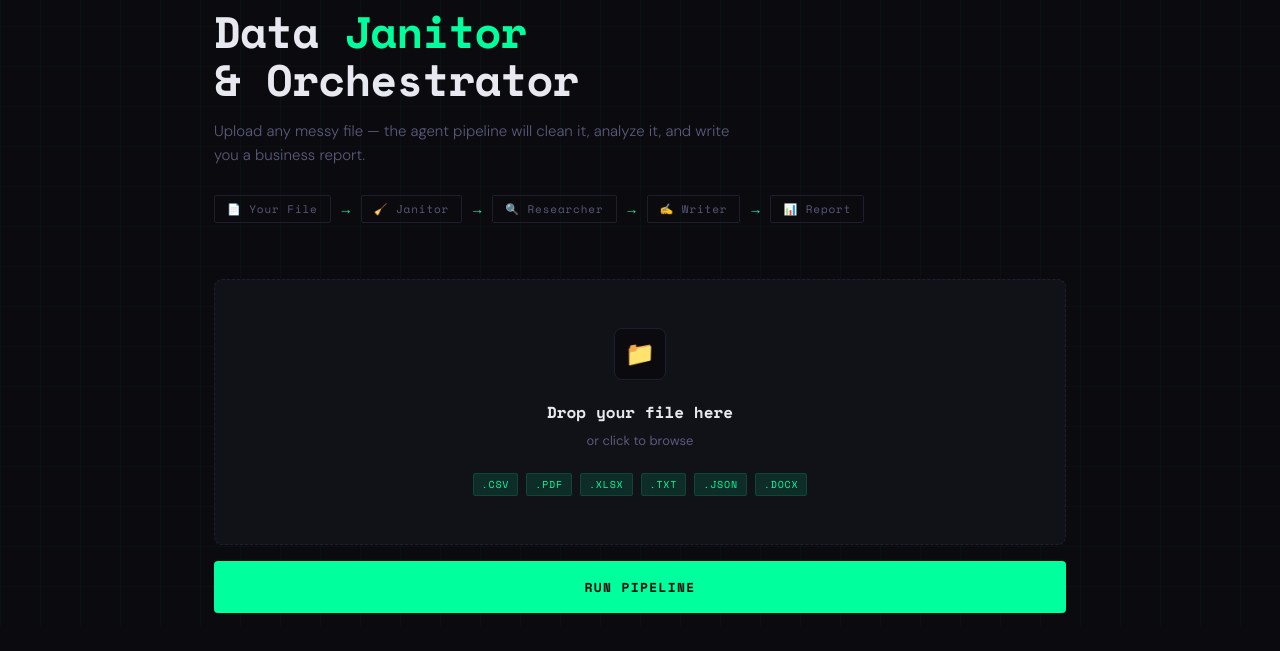
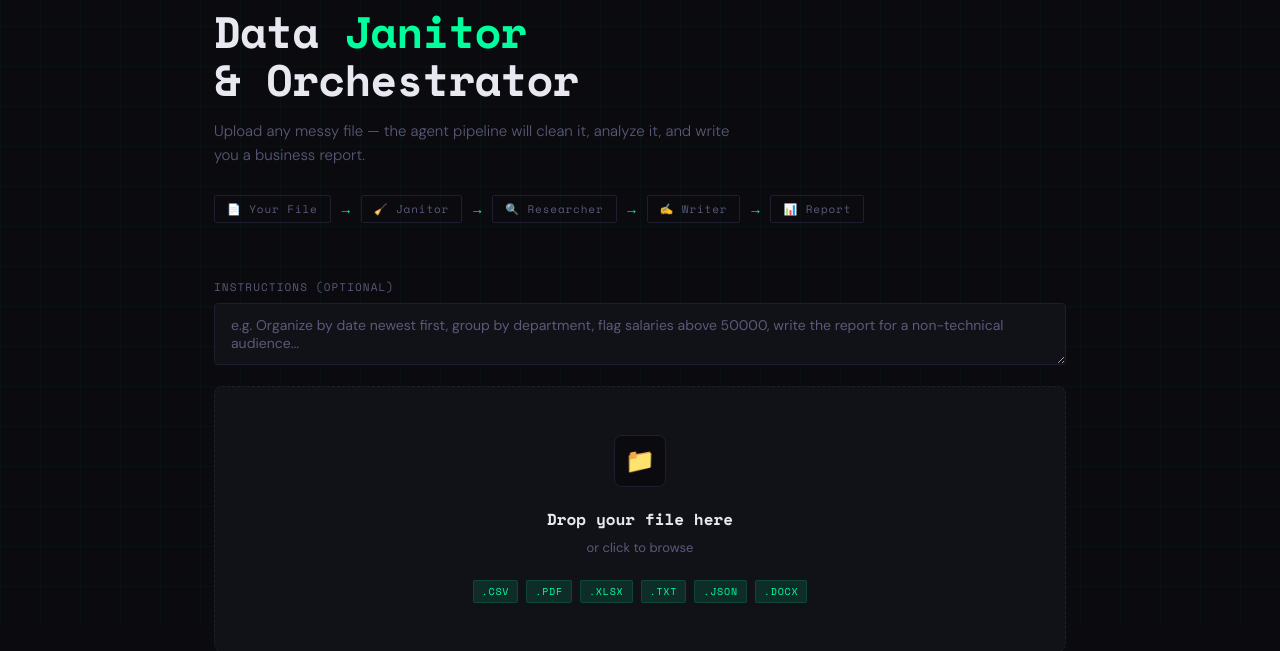
Before and after one commit to Belmont-01/data-janitor-orchestrator, a Flask app: page / in a window 1280 px wide. Shown: the part 174-825 px from the top of the page. Before the commit the page ends 787 px from the top, so only its background shows below. Run offline with Flask 3, Linux system fonts and the light colour scheme; the visitor is signed in with stand-in values (Sample User, id 1); some libraries are stand-ins or nearby versions.

Commit message:
Add user prompt — let users instruct the agents how to organize output

```diff
--- a/app.py
+++ b/app.py
@@ -126,10 +126,10 @@ def run_detail(run_id):
 
 # --- Pipeline background worker ---
 
-def _run_pipeline_job(job_id, tmp_path, filename, output_dir, user_id):
+def _run_pipeline_job(job_id, tmp_path, filename, output_dir, user_id, user_prompt=''):
     import shutil
     try:
-        run_pipeline(tmp_path, output_dir)
+        run_pipeline(tmp_path, output_dir, user_prompt=user_prompt)
 
         clean_json, report_text = None, None
         json_path   = os.path.join(output_dir, "output.json")
@@ -193,11 +193,12 @@ def upload():
                 tmp_path = tmp.name
 
             user_id = session["user_id"]
+            user_prompt = request.form.get("prompt", "").strip()
             create_job(job_id, file.filename, user_id)
 
             t = threading.Thread(
                 target=_run_pipeline_job,
-                args=(job_id, tmp_path, file.filename, output_dir, user_id),
+                args=(job_id, tmp_path, file.filename, output_dir, user_id, user_prompt),
                 daemon=True
             )
             t.start()
--- a/templates/index.html
+++ b/templates/index.html
@@ -33,6 +33,18 @@
     .pipeline { display: flex; align-items: center; gap: 8px; margin-top: 28px; flex-wrap: wrap; }
     .pipeline-step { font-family: var(--mono); font-size: 11px; color: var(--muted); padding: 5px 12px; border: 1px solid var(--border); border-radius: 2px; letter-spacing: 0.08em; }
     .pipeline-arrow { color: var(--accent); font-size: 14px; }
+
+    /* Prompt input */
+    .prompt-wrap { margin-bottom: 16px; animation: fadeUp 0.6s 0.15s ease both; }
+    .prompt-label { font-family: var(--mono); font-size: 11px; color: var(--muted); letter-spacing: 0.1em; text-transform: uppercase; margin-bottom: 8px; display: block; }
+    .prompt-input {
+      width: 100%; padding: 12px 16px;
+      background: var(--surface); border: 1px solid var(--border); border-radius: 4px;
+      color: var(--text); font-family: var(--sans); font-size: 14px;
+      transition: border-color 0.2s, box-shadow 0.2s; outline: none; resize: vertical; min-height: 52px;
+    }
+    .prompt-input::placeholder { color: var(--muted); }
+    .prompt-input:focus { border-color: var(--accent); box-shadow: 0 0 12px var(--accent-glow); }
 
     /* Upload area — completely separate from run button */
     .upload-area { border: 1.5px dashed var(--border); border-radius: 8px; padding: 48px 40px; text-align: center; background: var(--surface); position: relative; overflow: hidden; animation: fadeUp 0.6s 0.2s ease both; transition: all 0.25s ease; }
@@ -138,6 +150,17 @@
       <div class="pipeline-step">📊 Report</div>
     </div>
   </header>
+
+  <!-- User prompt -->
+  <div class="prompt-wrap">
+    <label class="prompt-label" for="userPrompt">Instructions (optional)</label>
+    <textarea
+      class="prompt-input"
+      id="userPrompt"
+      placeholder="e.g. Organize by date newest first, group by department, flag salaries above 50000, write the report for a non-technical audience..."
+      rows="2"
+    ></textarea>
+  </div>
 
   <!-- Upload area — clicking opens file picker -->
   <div class="upload-area" id="uploadArea">
@@ -291,8 +314,10 @@ function startPipeline() {
 
   addLog('Uploading file: ' + selectedFile.name, 'info');
 
+  var userPrompt = document.getElementById('userPrompt').value.trim();
   var formData = new FormData();
   formData.append('file', selectedFile);
+  if (userPrompt) formData.append('prompt', userPrompt);
 
   fetch('/upload', { method: 'POST', body: formData })
     .then(function(res) {
```
Also changed, not shown: orchestrator/boss.py (+35 -13 lines).
